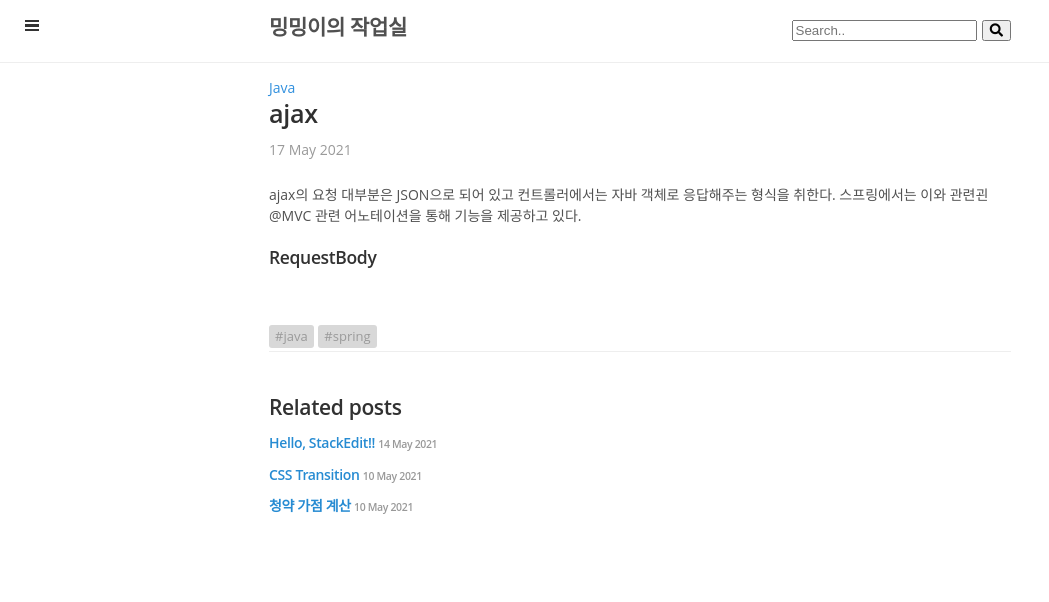
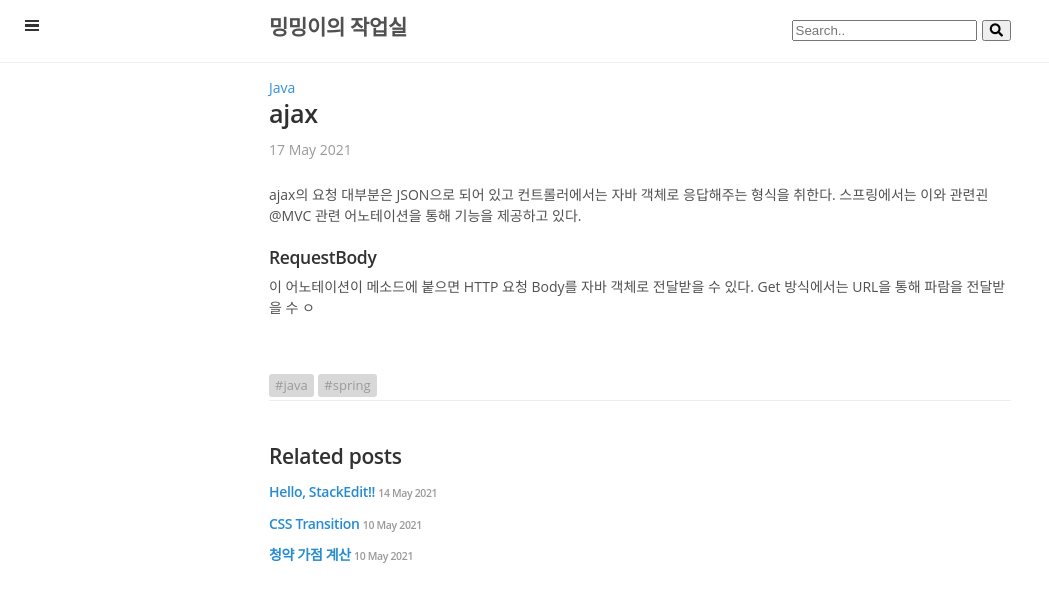
Before and after one commit to mingportal0/mingportal0.github.io, a Jekyll site: the page built from _posts/2021-05-17-ajax.md, in a window 1280 px wide. Shown: the top 602 px of the page, without its empty margins (0-1049 px from the left). Built offline with Jekyll 4.4.1, drawn with Linux system fonts in a browser that asks for light colours; nearby versions of some CDN libraries; comment, search, counter and statistics services are not loaded.

Commit message:
_posts/2021-05-17-ajax.md updated from https://stackedit.io/

```diff
--- a/_posts/2021-05-17-ajax.md
+++ b/_posts/2021-05-17-ajax.md
@@ -11,7 +11,7 @@ ajax의 요청 대부분은 JSON으로 되어 있고 컨트롤러에서는 자
 스프링에서는 이와 관련괸 @MVC 관련 어노테이션을 통해 기능을 제공하고 있다.
 
 ### RequestBody
-
+이 어노테이션이 메소드에 붙으면 HTTP 요청 Body를 자바 객체로 전달받을 수 있다. Get 방식에서는 URL을 통해 파람을 전달받을 수 ㅇ
 <!--stackedit_data:
-eyJoaXN0b3J5IjpbMTU1MzE1Mjk0OCwxMDc3OTc5OTU2XX0=
+eyJoaXN0b3J5IjpbMTgyMDcyMjM3MCwxMDc3OTc5OTU2XX0=
 -->
```
